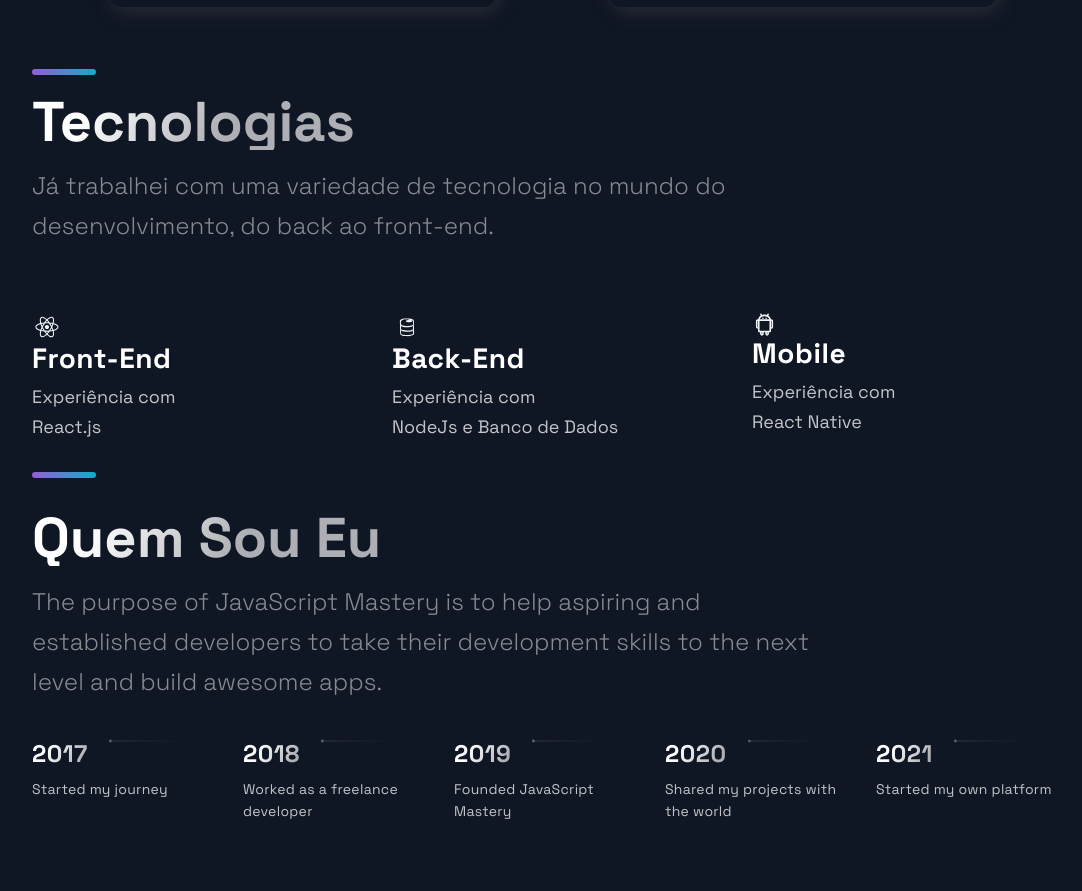
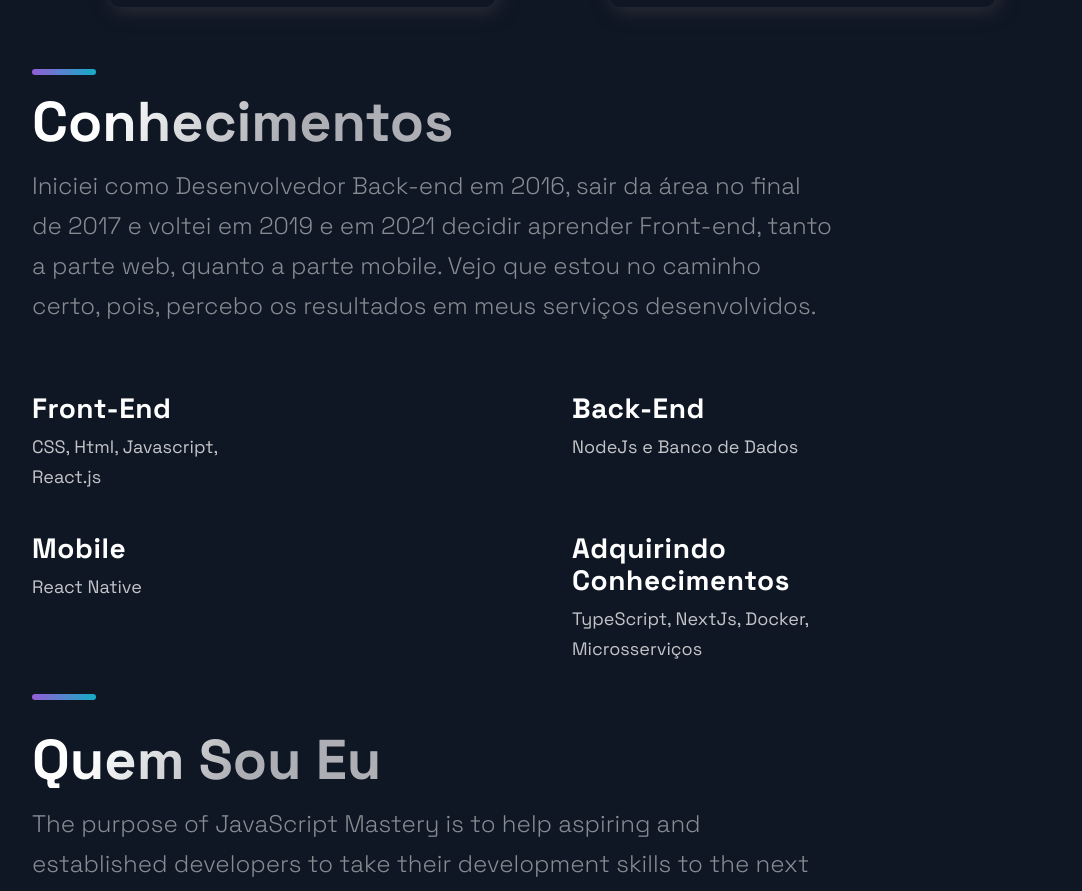
Before and after one commit to kbaths/portfolio_website, a Next.js app: page / in a window 1280 px wide. Shown: the part 2233-3124 px from the top of the page, without its empty margins (88-1170 px from the left). Built offline with nearby package versions, Linux system fonts and the light colour scheme.

Commit message:
update technology section for knowledge

```diff
--- a/src/components/Technologies/Technologies.js
+++ b/src/components/Technologies/Technologies.js
@@ -8,41 +8,47 @@ const Technologies = () =>  (
   <Section id="tech">
     <SectionDivider/>
     <br/>
-    <SectionTitle>Tecnologias</SectionTitle>
+    <SectionTitle>Conhecimentos</SectionTitle>
     <SectionText>
-      Já trabalhei com uma variedade de tecnologia no mundo do desenvolvimento,
-      do back ao front-end.
+    Iniciei como Desenvolvedor Back-end em 2016, sair da área no final de 2017
+    e voltei em 2019 e em 2021 decidir aprender Front-end, tanto a parte web,
+    quanto a parte mobile. Vejo que estou no caminho certo, pois,
+    percebo os resultados em meus serviços desenvolvidos.
     </SectionText>
     <List>
       <ListItem>
-        <DiReact size="3rem" />
         <ListContainer>
           <ListTitle>Front-End</ListTitle>
           <ListParagraph>
-            Experiência com <br/>
+            CSS, Html, Javascript, <br />
             React.js
           </ListParagraph>
         </ListContainer>
       </ListItem>
 
       <ListItem>
-        <DiFirebase size="3rem" />
         <ListContainer>
           <ListTitle>Back-End</ListTitle>
           <ListParagraph>
-            Experiência com <br/>
             NodeJs e Banco de Dados
           </ListParagraph>
         </ListContainer>
       </ListItem>
 
       <ListItem>
-        <AiOutlineAndroid size="2.5rem" />
         <ListContainer>
           <ListTitle>Mobile</ListTitle>
           <ListParagraph>
-            Experiência com <br/>
             React Native
+          </ListParagraph>
+        </ListContainer>
+      </ListItem>
+
+      <ListItem>
+        <ListContainer>
+          <ListTitle>Adquirindo Conhecimentos</ListTitle>
+          <ListParagraph>
+            TypeScript, NextJs, Docker, Microsserviços
           </ListParagraph>
         </ListContainer>
       </ListItem>
--- a/src/components/Technologies/TechnologiesStyles.js
+++ b/src/components/Technologies/TechnologiesStyles.js
@@ -30,7 +30,7 @@ export const MainImage = styled.img`
 export const List = styled.ul`
   list-style-type: none;
   display: grid;
-  grid-template-columns: repeat(3, 1fr);
+  grid-template-columns: repeat(2, 1fr);
   gap: 40px;
   margin: 3rem 0;
 
```
